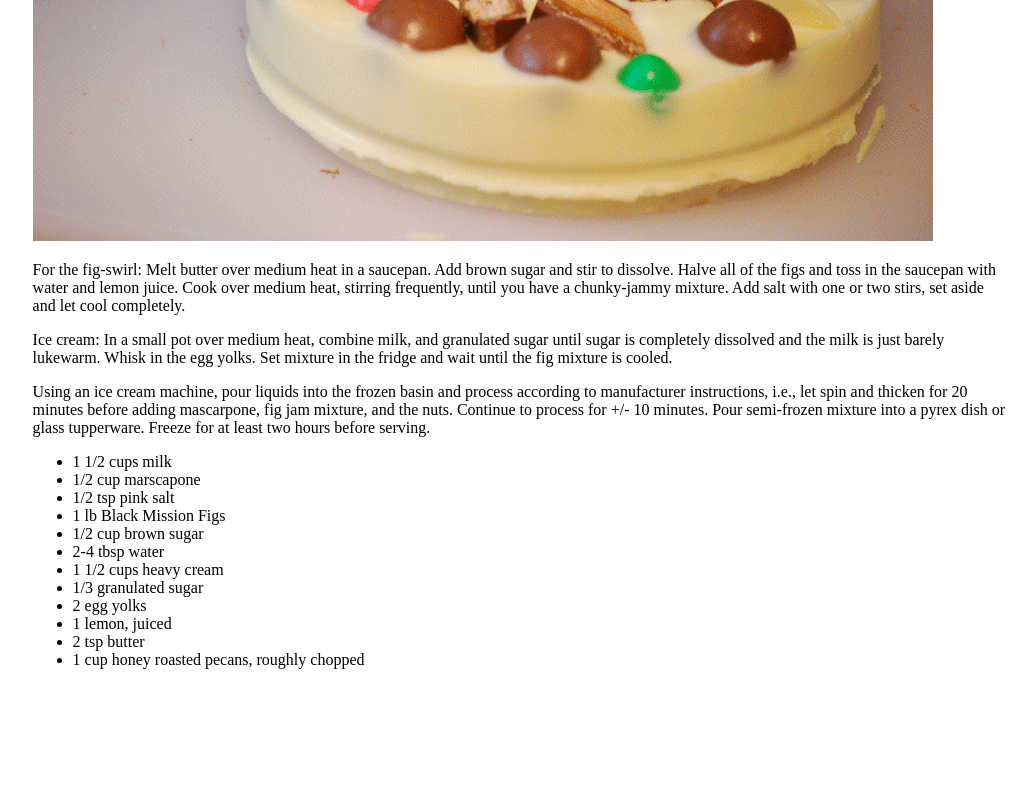
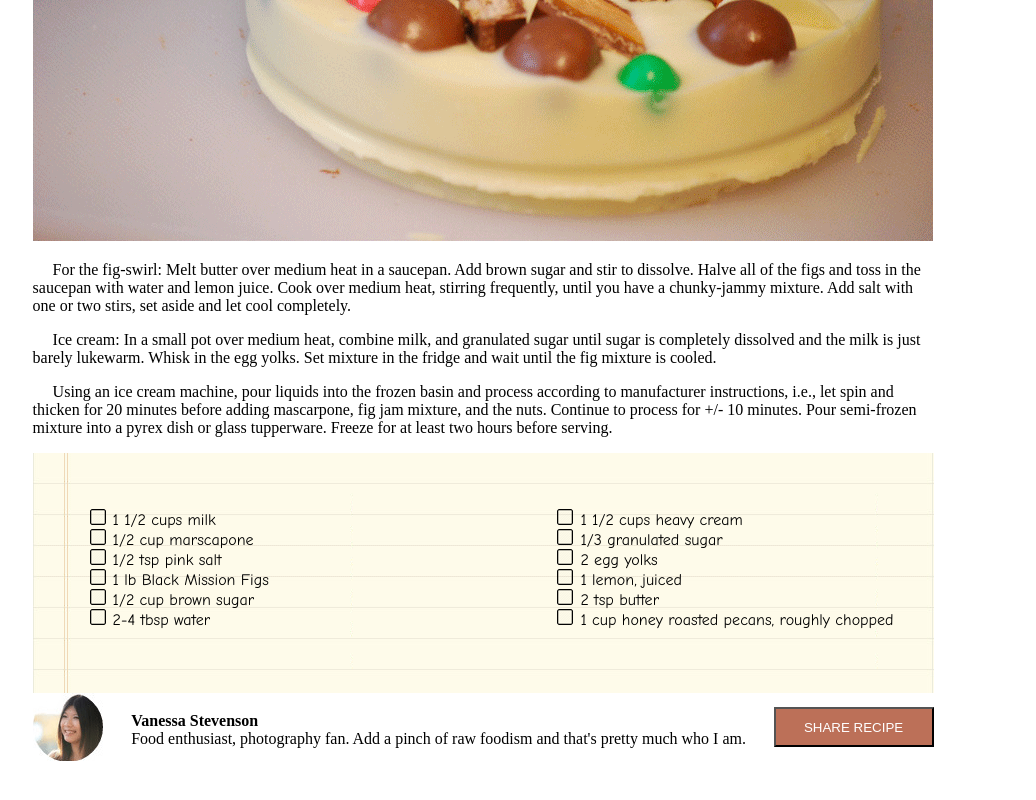
Before and after one commit to DTLivingstone/chocolate_pizza, a plain HTML site: page index.html in a window 1280 px wide. Shown: the part 650-1450 px from the top of the page, without its empty margins (121-1157 px from the left). Before the commit the page ends 1383 px from the top, so only its background shows below. Drawn offline with Linux system fonts and the light colour scheme.

Commit message:
more work on article and bio

```diff
--- a/index.html
+++ b/index.html
@@ -39,13 +39,17 @@
       <p>
         Using an ice cream machine, pour liquids into the frozen basin and process according to manufacturer instructions, i.e., let spin and thicken for 20 minutes before adding mascarpone, fig jam mixture, and the nuts. Continue to process for +/- 10 minutes. Pour semi-frozen mixture into a pyrex dish or glass tupperware. Freeze for at least two hours before serving.
       </p>
-      <ul>
+    </article>
+    <article id="ingredients">
+      <ul id="left">
         <li>1 1/2 cups milk</li>
         <li>1/2 cup marscapone</li>
         <li>1/2 tsp pink salt</li>
         <li>1 lb Black Mission Figs</li>
         <li>1/2 cup brown sugar</li>
         <li>2-4 tbsp water</li>
+      </ul>
+      <ul id="right">
         <li>1 1/2 cups heavy cream</li>
         <li>1/3 granulated sugar</li>
         <li>2 egg yolks</li>
@@ -53,10 +57,18 @@
         <li>2 tsp butter</li>
         <li>1 cup honey roasted pecans, roughly chopped</li>
       </ul>
+      <br>
     </article>
 
-    <section id="bio">
-
+    <section class="bio">
+      <img src="images/van-pic.png" alt="Vanessa Stevenson">
+      <p>
+        <strong> Vanessa Stevenson </strong>
+        <br> Food enthusiast, photography fan. Add a pinch of raw foodism and that's pretty much who I am.
+      </p>
+      <button type="button" id="share">
+        SHARE RECIPE
+      </button>
     </section>
 
     <footer>
--- a/style.css
+++ b/style.css
@@ -1,5 +1,6 @@
 body {
   margin: 5% 12%;
+  max-width: 901px;
 }
 
 #logo {
@@ -11,7 +12,49 @@ body {
   float: right;
 }
 
-header{
+header {
   display: flex;
   /*border-bottom: 5px solid black;*/
 }
+
+article p{
+  text-indent: 20px;
+}
+
+#ingredients {
+  background-image: url("images/list-bg.png");
+  height: 160px;
+  padding: 40px;
+}
+
+#left {
+  float: left;
+}
+
+#right {
+  float: right;
+}
+
+li {
+  font-family: "Comic Sans", "Comic Sans MS";
+  list-style-image: url("images/checkbox-square-unchecked-128.png");
+}
+
+section.bio {
+  display: flex;
+  justify-content: space-between;
+  align-items: center;
+}
+
+section.bio p {
+  height: 30px;
+}
+
+#share {
+  float: right;
+  color: white;
+  text-align: center;
+  height: 40px;
+  width: 160px;
+  background-color: #bc7058;
+}
```
Also changed, not shown: images/checkbox-square-unchecked-128.png (added), 1 other file.
